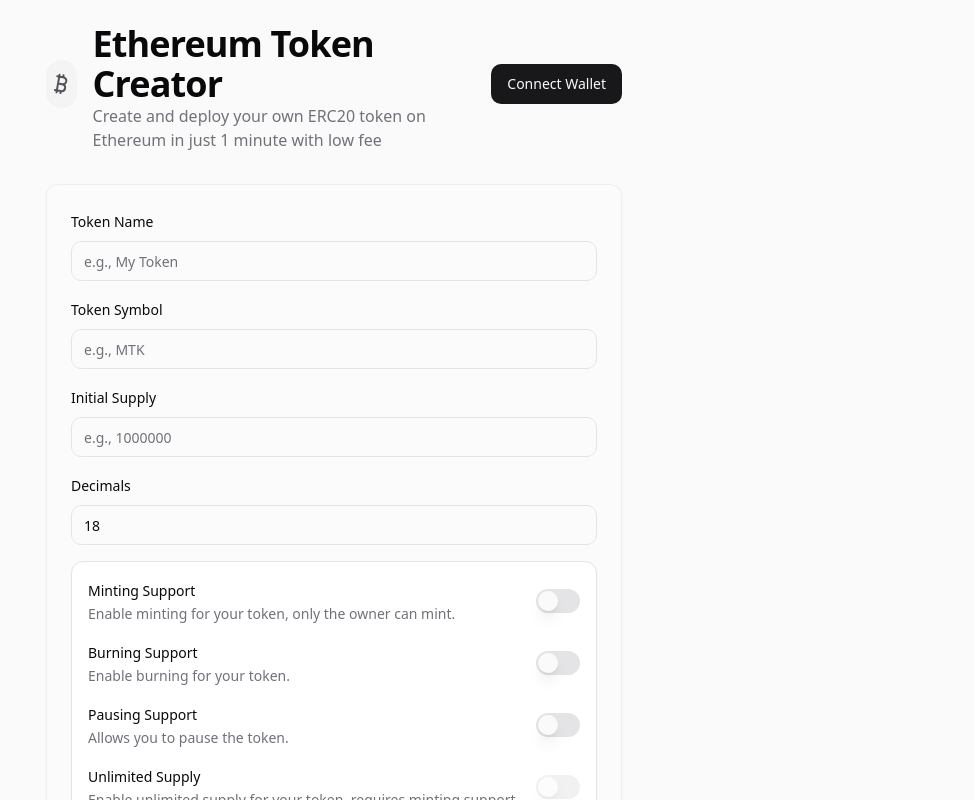
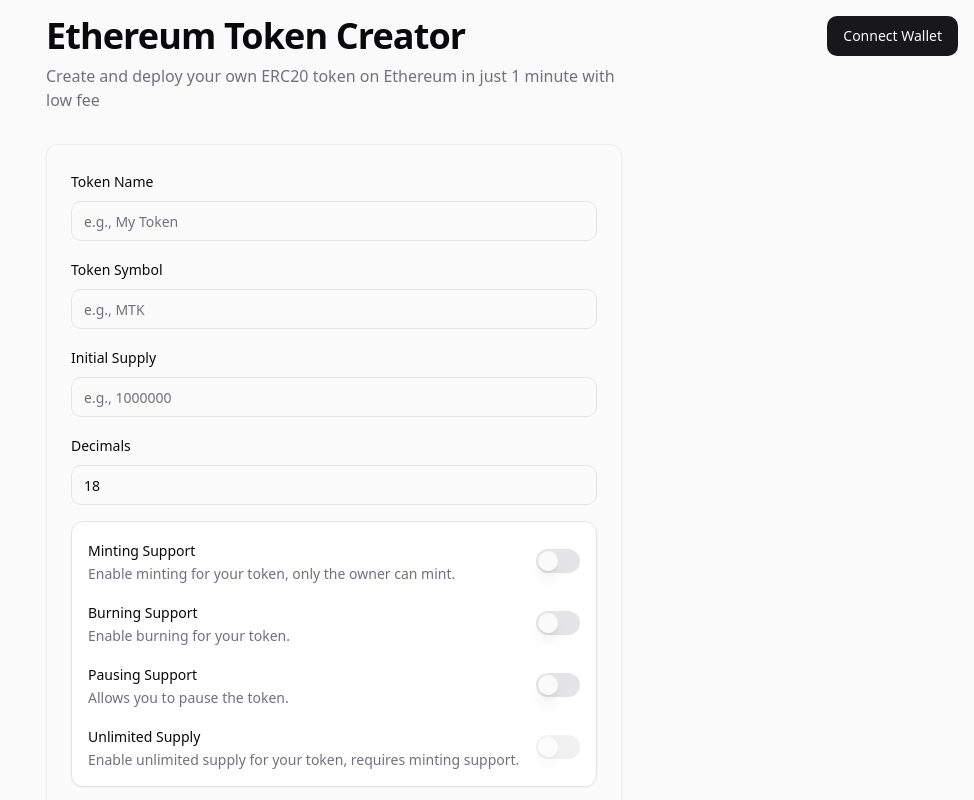
Before and after one commit to kskrishnavijetha/ethertoken-lab, a React (Vite) app: page / in a window 1280 px wide. Shown: the top 800 px of the page, without its empty margins (306-1280 px from the left). Built offline with nearby package versions, Linux system fonts and the light colour scheme.

Commit message:
Remove Ethereum Symbol and Adjust Layout
Removed the Ethereum symbol from the Token Creator component while retaining the heading and description. Moved the "Connect Wallet" button to the upper right-hand side for improved layout.
[skip gpt_engineer]

```diff
--- a/src/components/TokenCreator.tsx
+++ b/src/components/TokenCreator.tsx
@@ -105,18 +105,13 @@ const TokenCreator = () => {
     <div className="min-h-screen flex items-center justify-center p-4 bg-background">
       <div className="w-full max-w-xl space-y-8 animate-fadeIn">
         <div className="flex justify-between items-center">
-          <div className="text-left space-y-2 flex items-center gap-4">
-            <div className="w-12 h-12 flex items-center justify-center rounded-full bg-token-100">
-              <svg xmlns="http://www.w3.org/2000/svg" width="24" height="24" viewBox="0 0 24 24" fill="none" stroke="currentColor" strokeWidth="2" strokeLinecap="round" strokeLinejoin="round" className="text-token-600">
-                <path d="M11.767 19.089c4.924.868 6.14-6.025 1.216-6.894m-1.216 6.894L5.86 18.047m5.908 1.042-.347 1.97m1.563-8.864c4.924.869 6.14-6.025 1.215-6.893m-1.215 6.893-3.94-.694m5.155-6.2L8.29 4.26m5.908 1.042.348-1.97M7.48 20.364l3.126-17.727"/>
-              </svg>
-            </div>
-            <div>
-              <h1 className="text-4xl font-bold tracking-tight">Ethereum Token Creator</h1>
-              <p className="text-muted-foreground">Create and deploy your own ERC20 token on Ethereum in just 1 minute with low fee</p>
-            </div>
+          <div className="text-left space-y-2">
+            <h1 className="text-4xl font-bold tracking-tight">Ethereum Token Creator</h1>
+            <p className="text-muted-foreground">Create and deploy your own ERC20 token on Ethereum in just 1 minute with low fee</p>
           </div>
-          <WalletConnect />
+          <div className="absolute top-4 right-4">
+            <WalletConnect />
+          </div>
         </div>
 
         <Card className="p-6 backdrop-blur-sm bg-card/30 border border-border/50">
```
